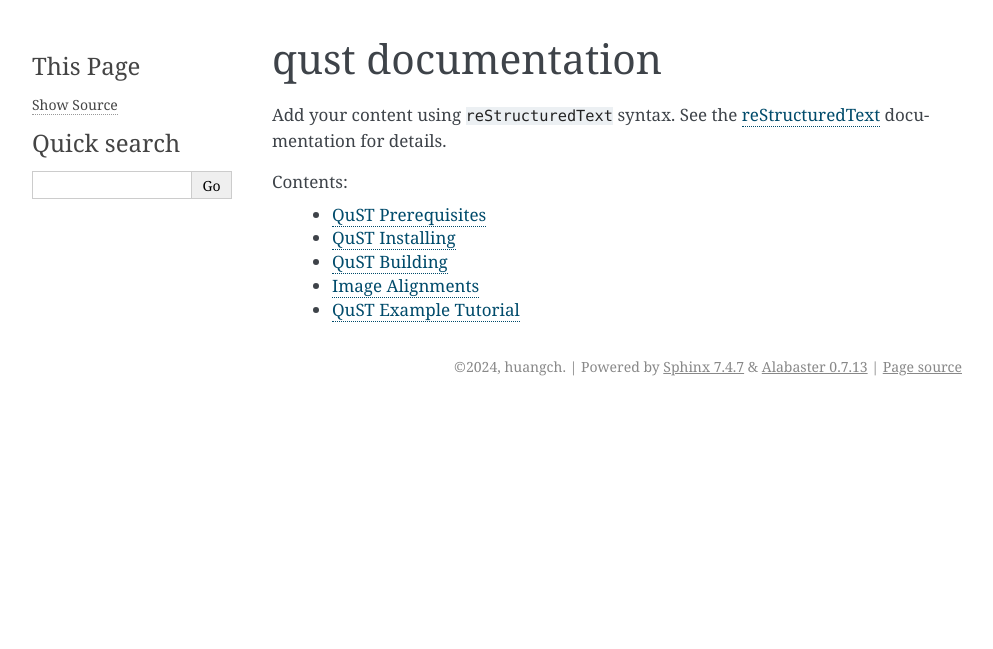
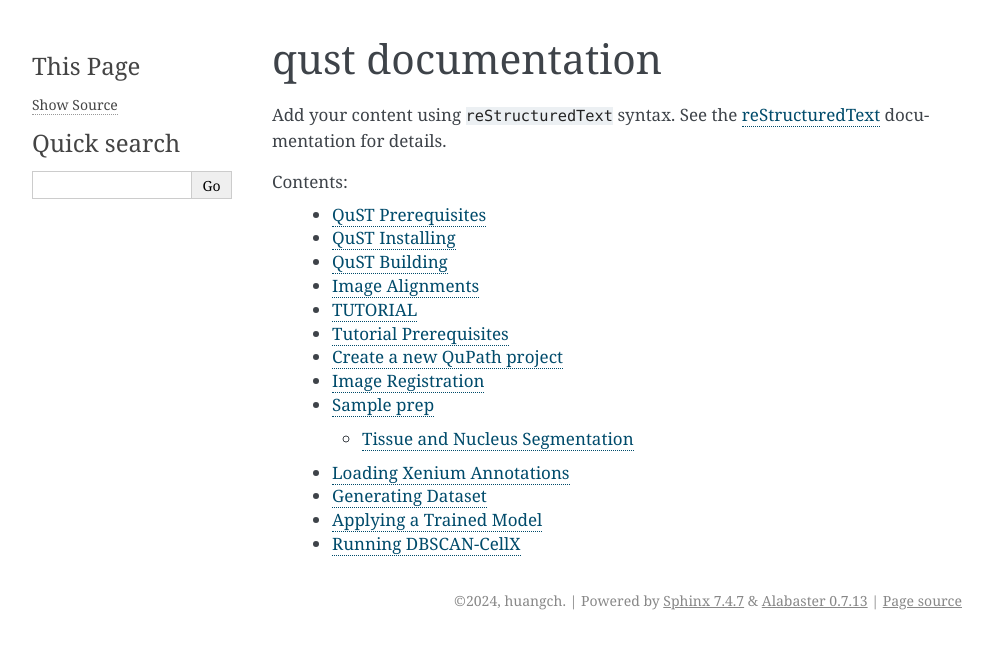
Before and after one commit to huangch/qust, a Sphinx documentation site: the page built from docs/index.rst, in a window 1280 px wide. Shown: the top 649 px of the page, without its empty margins (148-1141 px from the left). Built offline with Sphinx 7.4.7, drawn with Linux system fonts in a browser that asks for light colours; some of the changed lines change nothing that is shown.

Commit message:
Update tutorial.rst
testing display format (needs debugging later)

```diff
--- a/docs/tutorial.rst
+++ b/docs/tutorial.rst
@@ -1,11 +1,86 @@
-QuST Example Tutorial
-================
+.. _tutorial:
 
-- QuST includes a user interface for StarDist for convenience. The user who wishes to use StarDist should download and install it separatly.
-- For cell-cell interaction, an additional file, human_lr_pair.csv, is required. The latest version of the file can be obtained from `CellChatDB <https://github.com/jinworks/CellChat/tree/main>`_. An older version can be found `here <./cci_datasets/human_lr_pair.csv>`_. Please cite below publications if you are using their works.
+TUTORIAL
+========
 
-`Suoqin Jin et al., CellChat for systematic analysis of cell-cell communication from single-cell and spatially resolved transcriptomics, bioRxiv 2023 <https://biorxiv.org/cgi/content/short/2023.11.05.565674v1>`_
+.. contents:: Table of Contents
+   :depth: 2
+   :local:
 
-`Suoqin Jin et al., Inference and analysis of cell-cell communication using CellChat, Nature Communications 2021 <https://www.nature.com/articles/s41467-021-21246-9>`_
+Tutorial Prerequisites
+======================
 
-- If you are using the QuST deep learning module, Linux environment with GPUs is strongly recommended for the use case.
+- The images you wish to analyze (Xenium as well as H&E)
+- A folder containing the transcriptomic information for each Xenium image
+- Annotations for each Xenium data (.csv file)
+
+Create a new QuPath project
+===========================
+
+If you have any issues creating a project, feel free to reference this tutorial.
+
+Image Registration
+==================
+
+To perform Image Registration, follow the official tutorial provided by 10X here. If you have any questions, see Chao-Hui Huang (Chao-Hui.Huang@pfizer.com).
+
+Sample prep
+===========
+
+Tissue and Nucleus Segmentation
+-------------------------------
+
+Download ``tiss_nucl_dtxn.groovy`` to your project directory. Then go to ``Automate`` --> ``Script Editor`` --> ``File`` --> ``Open`` --> and select ``tiss_nucl_dtxn.groovy`` and run it. Do this for each image in your project (Xenium and H&E).
+
+If the tissue selection is unsatisfactory, you can look at the commands in the script and perform the corresponding GUI operations manually, specifically playing around with the “232” threshold value for Pete’s Simple Tissue Detection until the annotation is satisfactory.
+
+Loading Xenium Annotations
+==========================
+
+For each of the Xenium images, perform the following steps:
+
+1. Click ``Extensions`` --> ``QuST analysis toolbox`` --> ``10X Xenium Annotation``.
+2. Select the Xenium directory for the image you are working on and click ``Run``.
+3. Under “Annotations” select a class and right-click to ``Populate from Existing Objects``.
+4. Save the annotation file you want to use to your project directory. Go to ``Automate`` --> ``Script Editor`` --> ``File`` --> and ``Open`` that file.
+5. In this script, be sure to comment/uncomment the appropriate filepaths in lines 14-16. Then click ``run``.
+
+Once this has run, adjust the classes by performing the following:
+
+- Choose “No” to “Keep existing available classes”.
+- Then select all the remaining classes that are labeled with numbers, right click and ``Select objects by classification`` and then click ``Delete``.
+- Finally, highlight the numerical classes again and ``Populate from existing objects`` --> ``All classes``.
+
+Generating Dataset
+==================
+
+1. Go to ``Measure`` --> ``Show Detection Measurements`` --> ``Save``, and save the subsequent file within your project folder as the name of the sample you’re working on (e.g., C83377.txt). This is a csv file where each row represents a cell and all the information about it (including what cell-type class it belongs to).
+2. Then go to ``Extensions`` --> ``QuST Analysis Toolbox`` --> ``Export Images for Object Classification``. Create a destination folder in the same directory as your .txt file and with the same name. The parameters should look like the image below. This will export an image for each cell in the sample. This is your training dataset.
+
+Applying a Trained Model
+========================
+
+To apply your trained model to an image within QuPath, navigate to ``Extensions`` --> ``QuST Analysis Toolbox`` --> ``Object Classification``.
+
+- From the “Model” drop-down menu, select the model you wish to apply. You also have the option to adjust batch size and number of parallel threads. When you are ready, click ``Run``.
+
+Once the model has run, within the Annotation pane, ``Populate from Existing Classes`` again to show the model’s cell-type classifications.
+
+To export the data generated from QuPath and the model, go to ``Measure`` --> ``Show Detection Measurements``.
+
+- Each row in this table is a different cell and information on it. The “Classification” column contains the model‘s cell type classification. Hit ``Save`` to save the resulting table to a text file.
+
+Running DBSCAN-CellX
+====================
+
+To run DBSCAN-CellX, make sure within the “Annotations” pane to right-click the group of cell-types you are interested in running the algorithm on and select ``Select Objects by Classification``. Then navigate to ``Extensions`` --> ``QuST Analysis Toolbox`` --> ``DBSCAN-CellX`` and run it with your desired parameters. This will run DBSCAN-CellX on the cells you have highlighted. Make sure to specify the name of the DBSCAN-CellX run (e.g., DBSCAN-CellX-LYMPHOCYTES).
+
+To save the results of DBSCAN-CellX in tabular form, go to ``Measure`` --> ``Show Detection Measurements``. You will see new columns appended to the end of the table, which correspond to DBSCAN-CellX's output. Hit ``save`` to save the new file.
+
+To visualize the results of DBSCAN-CellX, go to ``Measure`` --> ``Show Measurement Maps``. Scroll down to the last few measurement types and select “<DBSCAN-CellX-run_name>: Edge Degree”. I prefer to use the color scale “Viridis”. To better see the cells and their distinct color labels, click ``View`` --> ``Cell Display`` --> ``Cell Boundaries Only``, and be sure to have the following button selected.
+
+The result should look something like this:
+
+.. image:: path/to/image.png
+
+In conclusion, we’ve covered how to access QuPath, prep and analyze samples, generate a dataset from them to train a ML model on, install and apply the model within QuPath, and then run DBSCAN-CellX on the results. I hope this tutorial was helpful, feel free to reach out to me (sara.lichtarge@pfizer.com) or Chao-Hui Huang (Chao-Hui.Huang@pfizer.com) with any questions.
```
